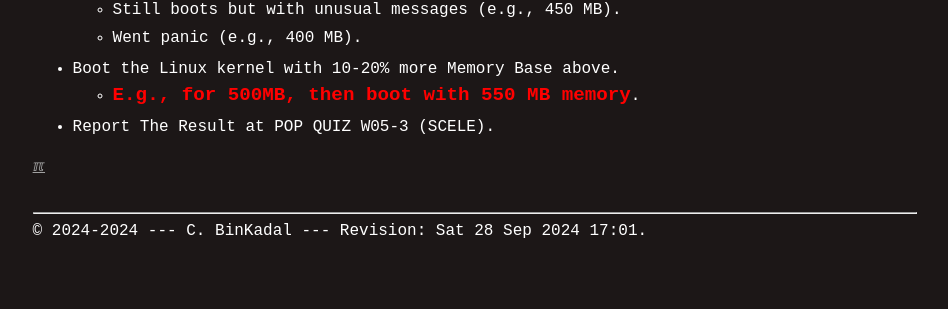
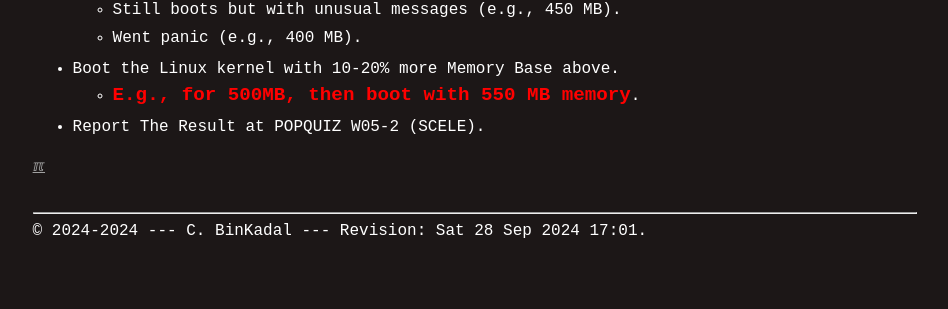
Before and after one commit to os2xx/demOS, a Jekyll site: the page built from W05-02.md, in a window 1280 px wide. Shown: the part 678-987 px from the top of the page, without its empty margins (165-1113 px from the left). Built offline with Jekyll 4.4.1, drawn with Linux system fonts in a browser that asks for light colours.

Commit message:
pamulang1: os2-demos

```diff
--- a/W05-02.md
+++ b/W05-02.md
@@ -24,6 +24,6 @@ title:  "OSP Weekly Assignments"
   * Went panic (e.g., 400 MB).
 * Boot the Linux kernel with 10-20% more Memory Base above.
   * <span style="color:red; font-weight:bold; font-size:larger;">E.g., for 500MB, then boot with 550 MB memory</span>.
-* Report The Result at POP QUIZ W05-3 (SCELE).
+* Report The Result at POPQUIZ W05-2 (SCELE).
 
 [&#x213C;](#)<br id="idxXXX"><br>
```
